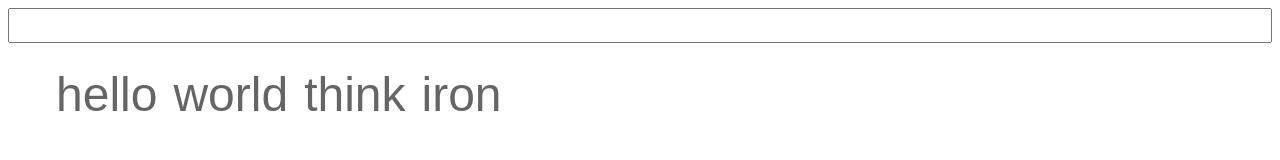
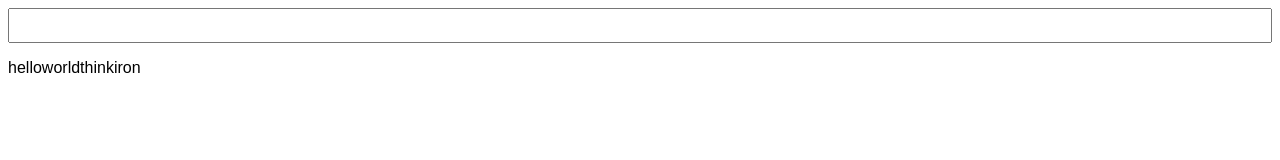
Before and after one commit to Joheb133/Typing-Speed-Test, a plain HTML site: page index.html in a window 1280 px wide. Drawn offline with Linux system fonts and the light colour scheme.

Commit message:
Changed code to add letters to document instead of words
I removed the ul since I'm not going to remove words from the document.

To show progression the letter will change in opacity or some other style to signify the user pressed the right key.

To add letters one by one, I used a for loop that goes through every character of an item and adds it to the document.

I left the progressionRender function at the bottom as this is what I'll be working on next.

```diff
--- a/app.js
+++ b/app.js
@@ -31,33 +31,33 @@ let wordsBuffer = [
 let words = [
     "hello", "world", "think", "iron",
 ];
+let letters = "";
 const inputEl = document.getElementById("input-el");
-const ulEl = document.getElementById("ul-el");
-const ulOverlayEl = document.getElementById("ul-overlay-el");
+const wordsEl = document.getElementById("words-el")
 
 //words = wordsBuffer;
 
-(function() {
-    let listItems = "";
-    for (i = 0; i < words.length; i++) {
-        listItems += `<li>${words[i]} </li>`
+//function adds letters from words array to document
+function documentLetters(item){
+    for(i = 0; i < item.length; i++){
+        letters += `<span>${item.charAt(i)}</span>`
     };
-    ulEl.innerHTML = listItems;
-}());
+    wordsEl.innerHTML = letters;
+};
+words.forEach(documentLetters);
 
-
+// key is pressed in input
 inputEl.addEventListener("keyup", function () {
-    // *if input letter = letter from array in corresponding location
-    const inputPosition = (inputEl.value.length) - 1; // stores position in index
-    const inputCurrentValue = inputEl.value.charAt(inputPosition); // this stores the last input character
-    if(inputCurrentValue === words[0].charAt(inputPosition) && inputCurrentValue != ""){ // if the letters are equal at the same position
-        console.log(words[0].charAt(inputPosition))
-    }
-
 
     if (inputEl.value === words[0]) {
         words.splice(0, 1);
-        //ulEl.firstElementChild.remove();
         inputEl.value = "";
     };
 });
+
+// Render to show user progression. Probably going to change each active spans opacity
+function progressionRender(){
+    const inputPosition = (inputEl.value.length) - 1; // stores position in index
+    // const inputCurrentValue = inputEl.value.charAt(inputPosition); // this stores the last input character
+
+}
--- a/index.html
+++ b/index.html
@@ -11,9 +11,10 @@
 
 <body>
     <input type="text" id="input-el">
-    <div class="ul-wrap">
-        <ul id="ul-el"></ul>
-        <ul id="ul-overlay-el"></ul>
+    <div class="type-wrap">
+        <p id="words-el">
+
+        </p>
     </div>
     <script src="app.js"></script>
 </body>
```
Also changed, not shown: README.md.
